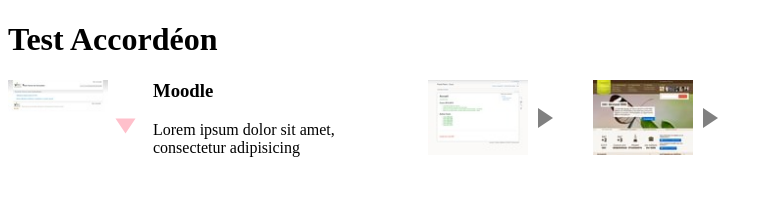
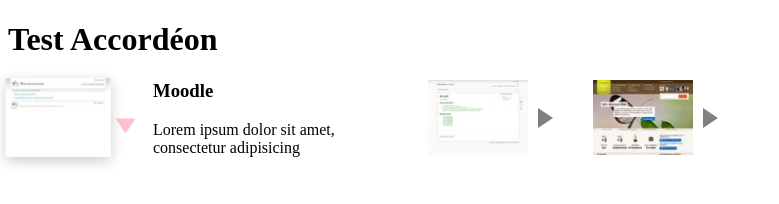
Before and after one commit to MMI-NFC-2026/sae105-r112-tp4-alexandremonti, a plain HTML site: page index.html in a window 1280 px wide. In both pictures the pointer is over the picture 58 px from the left and 117 px from the top of the page. Shown: the whole page, without its empty margins (0-779 px from the left). Drawn offline with Linux system fonts and the light colour scheme.

Commit message:
CSS : Ajout d'un effet de survol anime sur les images (temps supplémentaire)

```diff
--- a/src/css/components/accordeon.css
+++ b/src/css/components/accordeon.css
@@ -124,3 +124,12 @@
         transform: translateX(0);
     }
 }
+
+.accordeon > details > summary img {
+    transition: transform 0.25s ease, box-shadow 0.25s ease;
+}
+
+.accordeon > details > summary:hover img {
+    transform: scale(1.05);
+    box-shadow: 0 4px 12px rgba(0, 0, 0, 0.2);
+}
```
